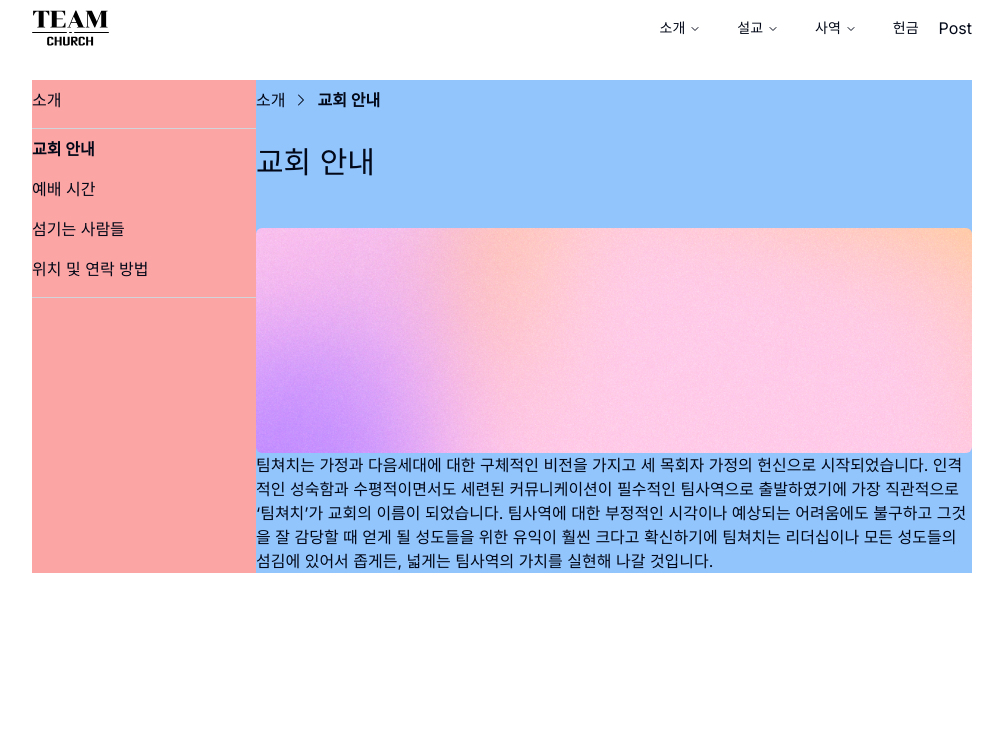
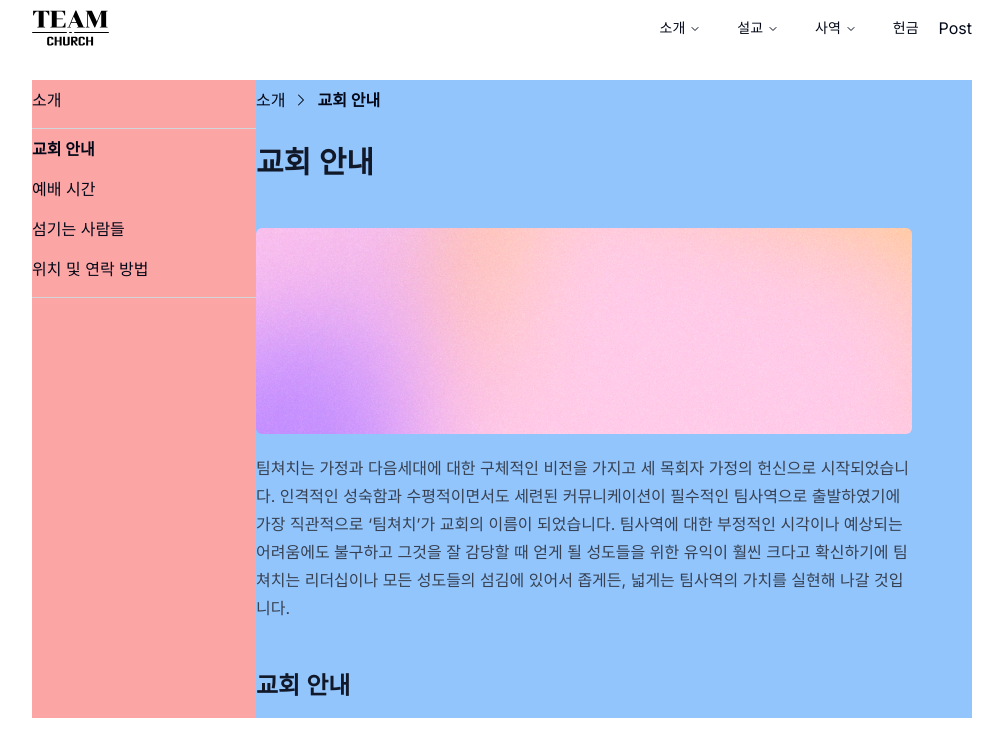
Before and after one commit to groovy-gambit/teamchurch, a Next.js app: page /about in a window 1280 px wide. Shown: the top 756 px of the page, without its empty margins (138-1141 px from the left). Built offline with nearby package versions, Linux system fonts and the light colour scheme.

Commit message:
UPDATE: use prose for formatting text

```diff
--- a/app/(site)/about/page.tsx
+++ b/app/(site)/about/page.tsx
@@ -112,8 +112,8 @@ export default function Home() {
               <span className="mr-2 font-bold">교회 안내</span>
             </section>
             {/* Main */}
-            <section className="mt-6">
-              <h1 className="font-semibod mb-12 text-3xl">교회 안내</h1>
+            <section className="prose prose-h1:font-semibold prose-h1:text-3xl prose-h1:mb-12 prose-h2:font-semibold prose-h2:text-2xl prose-h2:mb-4 prose-img:mb-4 prose-p:mb-12 mt-6">
+              <h1>교회 안내</h1>
               <Image alt="hero-banner" src={heroImage} className="rounded-md" />
               <p className="break-word">
                 팀쳐치는 가정과 다음세대에 대한 구체적인 비전을 가지고 세 목회자
@@ -125,6 +125,7 @@ export default function Home() {
                 리더십이나 모든 성도들의 섬김에 있어서 좁게든, 넓게는 팀사역의
                 가치를 실현해 나갈 것입니다.
               </p>
+              <h2>교회 안내</h2>
             </section>
           </div>
         </div>
--- a/package.json
+++ b/package.json
@@ -33,6 +33,7 @@
   "devDependencies": {
     "@portabletext/types": "^2.0.8",
     "@sanity/eslint-config-studio": "^3.0.1",
+    "@tailwindcss/typography": "^0.5.10",
     "@types/node": "^20",
     "@types/react": "^18",
     "@types/react-dom": "^18",
--- a/tailwind.config.js
+++ b/tailwind.config.js
@@ -77,5 +77,5 @@ module.exports = {
       },
     },
   },
-  plugins: [require('tailwindcss-animate')],
+  plugins: [require('tailwindcss-animate'), require('@tailwindcss/typography')],
 };
```
Also changed, not shown: 1 other file (tests, documents, lock files or other folders).
